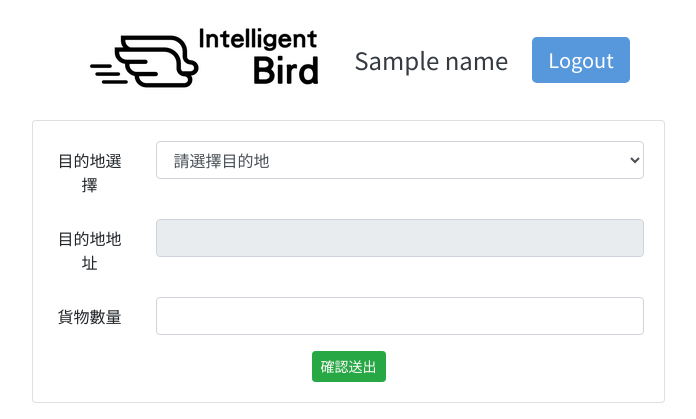
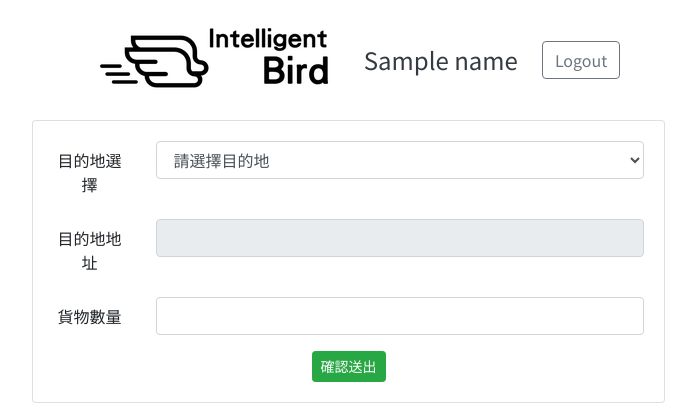
Before and after one commit to Valorlo/IoT_Project, a Django app: template templates/planDestination.html in a window 1280 px wide. Shown: the top 419 px of the page, without its empty margins (285-981 px from the left). Run offline with Django 3.2, Linux system fonts and the light colour scheme; the template is opened without the code that fills it: most values are stand-ins (such as "Sample title", 1, 10 or a date in 2020); some libraries are stand-ins or nearby versions.

Commit message:
logoutbtn

```diff
--- a/templates/nav.html
+++ b/templates/nav.html
@@ -1,4 +1,4 @@
-<nav class="navbar navbar-expand-lg navbar-dark" style="height: 15vh;">
+<nav class="navbar navbar-expand-lg" style="height: 15vh;">
   <div class="collapse navbar-collapse justify-content-center align-items-center" id="navbarText">
     <a class="d-flex justify-content-center align-items-center mr-3" href="/"><img src="/statics/images/rsz.png"
         class="mb-2" alt=""></a>
@@ -11,7 +11,7 @@
     </ul>
     <span class="navbar-text">
       {% if name %}
-      <a class="btn btn-lg btn-primary" style="background-color: #5798dd; border: none;" onclick="logout()">Logout</a>
+      <button type="button" class="btn btn-outline-secondary" onclick="logout()">Logout</button>
       <script>
         var logout = () => {
           $.ajax({
```
